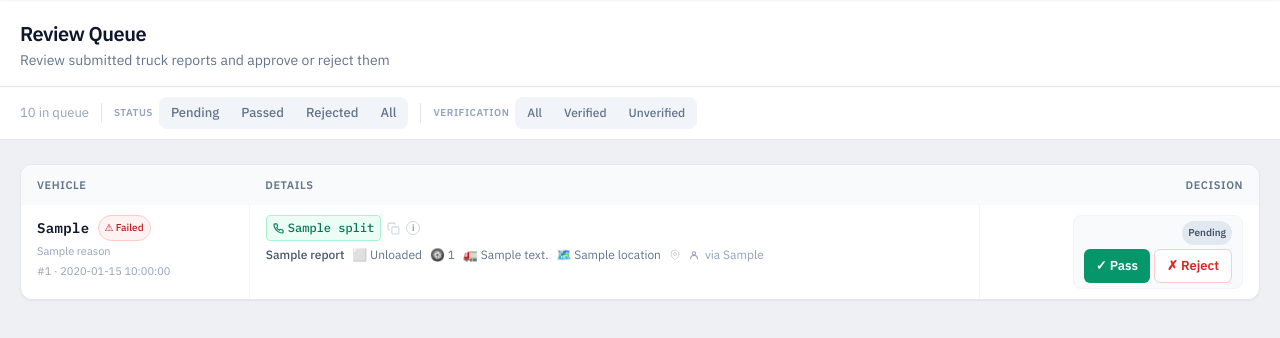
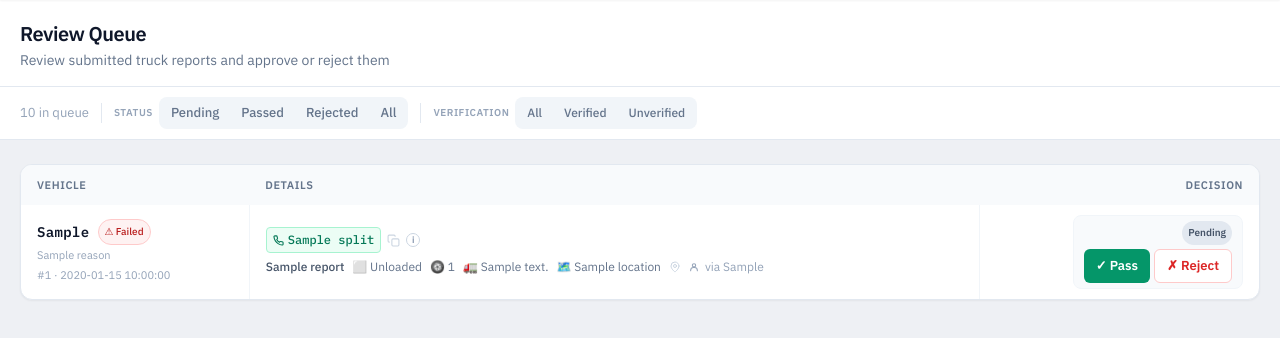
Before and after one commit to fwyogeshsharma/FreightDesk, a FastAPI app: template webapp/templates/review.html in a window 1280 px wide. Shown: the part 49-387 px from the top of the page. Run offline with FastAPI, Linux system fonts and the light colour scheme; the template is opened without the code that fills it: most values are stand-ins (such as "Sample title", 1, 10 or a date in 2020); some libraries are stand-ins or nearby versions.

Commit message:
Vertically center Vehicle/Details cells to match the Decision column
The <tr> defaulted to align-top (inherited by Vehicle and Details), but
the Decision cell explicitly overrode to align-middle from an earlier
pass. That mismatch meant Vehicle/Details content pinned to the top of
the row while Decision centered - whenever the row's height was set by
the tallest cell, the shorter top-aligned cells left visible blank
space at the bottom instead of sitting level with Decision. Switched
the row default to align-middle so all three zones center consistently.

```diff
--- a/webapp/templates/review.html
+++ b/webapp/templates/review.html
@@ -108,7 +108,7 @@
             {% endmacro %}
             <tbody class="divide-y divide-slate-100">
               {% for t in reports %}
-              <tr id="row-{{ t.id }}" class="even:bg-slate-50/40 align-top"
+              <tr id="row-{{ t.id }}" class="even:bg-slate-50/40 align-middle"
                   style="animation-delay: {{ '%.3f'|format(loop.index0 * 0.022) }}s">
                 <!-- LEFT ZONE: truck identity — thumbnails + plate + verification badge + reason + age/id -->
                 <td class="px-4 py-2.5 whitespace-nowrap">
```
